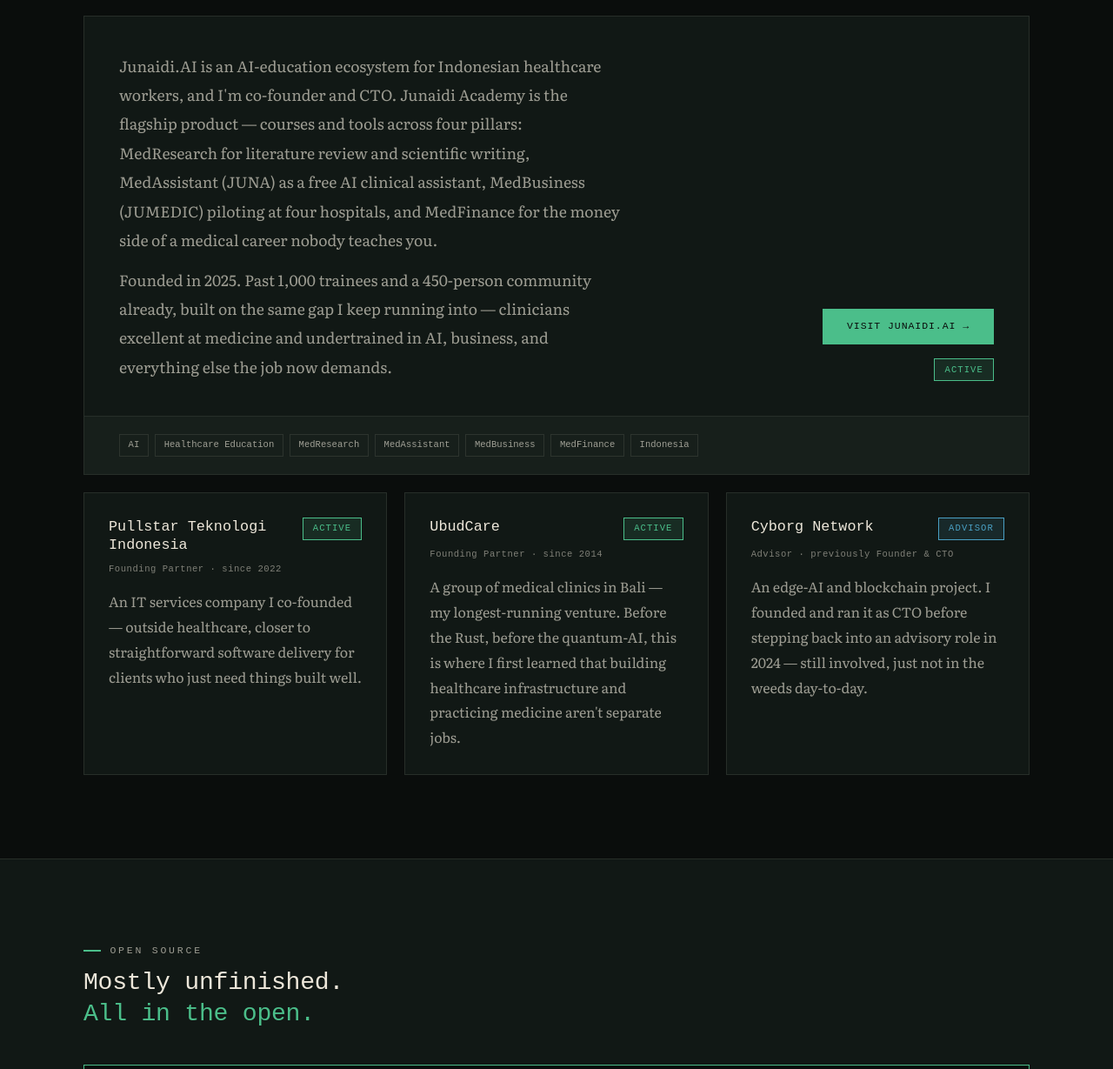
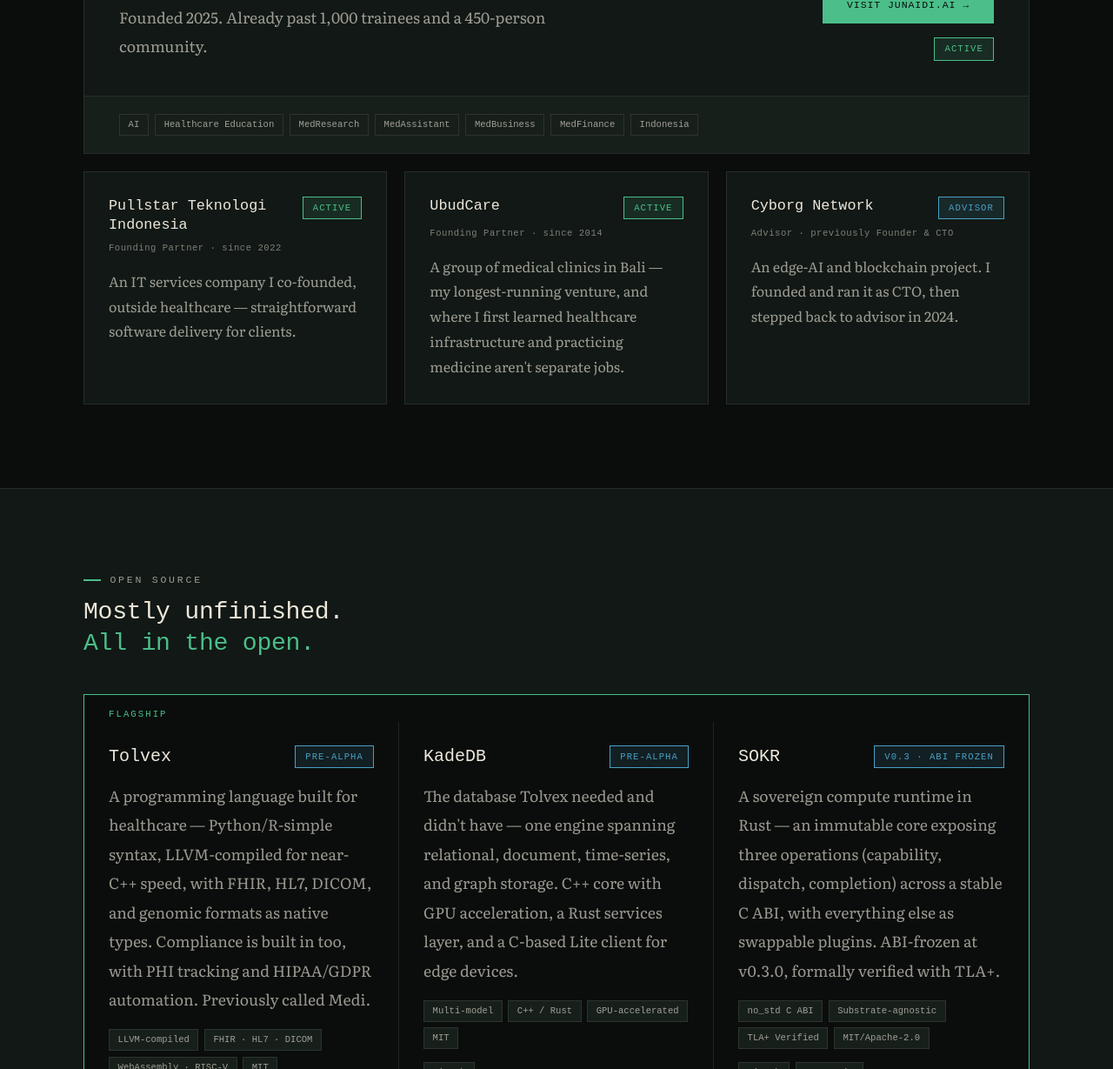
Before and after one commit to SHA888/kresna-sucandra, an Astro site: page / in a window 1280 px wide. Shown: the part 2453-3682 px from the top of the page at 87% size. Built offline with nearby package versions, Linux system fonts and the light colour scheme; Astro itself is replaced by a stand-in of ours; a web font is replaced by a local one.

Commit message:
Tighten card copy across Domains, Open Source, and Ventures
Cut subordinate clauses and over-explanation from card descriptions,
keeping every fact (institutions, credentials, project names, versions)
but making each card read faster.

```diff
--- a/src/components/Projects.astro
+++ b/src/components/Projects.astro
@@ -4,7 +4,7 @@
     title: 'Tolvex',
     url: 'https://github.com/Tolvex/tolvex',
     badge: 'Pre-alpha',
-    desc: "A programming language built specifically for healthcare — Python/R-simple syntax, LLVM-compiled for near-C++ speed, with FHIR, HL7, DICOM, and genomic formats (FASTQ, VCF) as native types instead of bolted-on libraries. Compliance is a language feature too: built-in regulate blocks handle PHI tracking and HIPAA/GDPR automation, and it targets WebAssembly and RISC-V for wearables and edge devices. Previously called Medi, renamed at v0.1.6.",
+    desc: "A programming language built for healthcare — Python/R-simple syntax, LLVM-compiled for near-C++ speed, with FHIR, HL7, DICOM, and genomic formats as native types. Compliance is built in too, with PHI tracking and HIPAA/GDPR automation. Previously called Medi.",
     tags: ['LLVM-compiled', 'FHIR · HL7 · DICOM', 'WebAssembly · RISC-V', 'MIT'],
     links: [
       { label: 'GitHub', href: 'https://github.com/Tolvex/tolvex' },
@@ -16,7 +16,7 @@
     title: 'KadeDB',
     url: 'https://github.com/Tolvex/KadeDB',
     badge: 'Pre-alpha',
-    desc: "The database Tolvex needed and didn't have — one engine spanning relational, document, time-series, and graph storage, for healthcare data that's usually scattered across four different systems. A C++ core with GPU acceleration, a Rust services layer for the async/auth/API surface, and a C-based Lite client for wearables and edge nodes.",
+    desc: "The database Tolvex needed and didn't have — one engine spanning relational, document, time-series, and graph storage. C++ core with GPU acceleration, a Rust services layer, and a C-based Lite client for edge devices.",
     tags: ['Multi-model', 'C++ / Rust', 'GPU-accelerated', 'MIT'],
     links: [
       { label: 'GitHub', href: 'https://github.com/Tolvex/KadeDB' },
@@ -26,7 +26,7 @@
     title: 'SOKR',
     url: 'https://github.com/sokr-rs/sokr',
     badge: 'v0.3 · ABI Frozen',
-    desc: "A sovereign compute runtime in Rust: an immutable core exposing exactly three operations — capability, dispatch, completion — across a stable C ABI, with everything else (IR representations, substrate backends, language bindings) as swappable plugins. A GPU, CPU, QPU, neuromorphic, or photonic substrate is valid as long as it can answer those three questions. Core is ABI-frozen at v0.3.0, and the version-handshake protocol is formally specified in TLA+ and machine-checked with the TLC model checker.",
+    desc: "A sovereign compute runtime in Rust — an immutable core exposing three operations (capability, dispatch, completion) across a stable C ABI, with everything else as swappable plugins. ABI-frozen at v0.3.0, formally verified with TLA+.",
     tags: ['no_std C ABI', 'Substrate-agnostic', 'TLA+ Verified', 'MIT/Apache-2.0'],
     links: [
       { label: 'GitHub', href: 'https://github.com/sokr-rs/sokr' },
@@ -42,7 +42,7 @@
     title: 'clinical-rs',
     org: 'SHA888',
     url: 'https://github.com/SHA888/clinical-rs',
-    desc: "FHIR R4 and HL7 v2/MLLP parsers (down to field mappings for Mindray patient monitors), SATUSEHAT types for Indonesia's national health platform, a MIMIC-IV ETL pipeline, clinical prediction task windowing, and a symbolic engine for clinical decision lattices (clinlat).",
+    desc: "FHIR R4 and HL7 v2/MLLP parsers (including Mindray patient-monitor mappings), SATUSEHAT types, a MIMIC-IV ETL pipeline, and a symbolic engine for clinical decision lattices (clinlat).",
     links: [
       { label: 'GitHub', href: 'https://github.com/SHA888/clinical-rs' },
       { label: 'crates.io', href: 'https://crates.io/crates/medcodes' },
@@ -55,7 +55,7 @@
     title: 'EVOSEAL',
     org: 'SHA888',
     url: 'https://github.com/SHA888/EVOSEAL',
-    desc: "An evolutionary self-improving AI agent — my most-starred repo, and still a research project rather than a product. Alongside it: agi4 (an attestation/verdict framework across five crates), cargo-skill (a Cargo subcommand for deploying AI agent skills), and teri, a swarm-intelligence engine. I'm also a core member of FSO (Fluminis Scientiae Oraculum) — a private founding-stage effort building governed memory infrastructure for AI agents, public at flusci.org.",
+    desc: "An evolutionary self-improving AI agent — my most-starred repo, still a research project. Alongside it: agi4 (attestation/verdict framework), cargo-skill (a Cargo subcommand for AI agent skills), and teri (swarm intelligence). I'm also a core member of FSO (Fluminis Scientiae Oraculum), building governed memory infrastructure for AI agents at flusci.org.",
     links: [
       { label: 'GitHub', href: 'https://github.com/SHA888/EVOSEAL' },
       { label: 'crates.io', href: 'https://crates.io/crates/agi4' },
@@ -68,7 +68,7 @@
     title: 'balinese-calendar',
     org: 'SHA888',
     url: 'https://github.com/SHA888/balinese-calendar',
-    desc: "First native Rust implementation of the Balinese Saka Calendar — computes Pawukon, Wewaran, Sasih, and Rahinan from any Gregorian date. Part of a small workspace alongside lontar, a document-generation library named after the palm-leaf manuscripts it's meant to someday help preserve.",
+    desc: "First native Rust implementation of the Balinese Saka Calendar — Pawukon, Wewaran, Sasih, and Rahinan from any Gregorian date. Alongside lontar, a document-generation library named after the palm-leaf manuscripts it's meant to help preserve.",
     links: [
       { label: 'GitHub', href: 'https://github.com/SHA888/balinese-calendar' },
       { label: 'crates.io', href: 'https://crates.io/crates/balinese-calendar' },
@@ -81,7 +81,7 @@
     title: 'kawat',
     org: 'SHA888',
     url: 'https://github.com/SHA888/kawat',
-    desc: "A web content extraction library inspired by Python's trafilatura — pulls main text, metadata, and comments out of raw HTML. Grew into eleven small crates (HTML cleaning, XPath, readability fallback, deduplication, multi-format output) that each do one thing.",
+    desc: "A web content extraction library inspired by Python's trafilatura. Grew into eleven small crates — HTML cleaning, XPath, readability fallback, deduplication — that each do one thing.",
     links: [
       { label: 'GitHub', href: 'https://github.com/SHA888/kawat' },
       { label: 'crates.io', href: 'https://crates.io/crates/kawat' },
@@ -94,7 +94,7 @@
     title: 'RAF',
     org: 'SHA888',
     url: 'https://github.com/SHA888/RAF',
-    desc: 'Reciprocal Acceleration Framework — a systematic account of how quantum computing and machine learning pull each other forward. Neighboring experiments: composable-future (a formal algebra of possible futures), ferriprove (a Lean 4–compatible theorem prover in Rust, pre-release), torchforge (ML benchmarking), and mantis-ta (a technical-analysis engine, mostly for fun).',
+    desc: 'Reciprocal Acceleration Framework — a systematic account of how quantum computing and machine learning pull each other forward. Neighboring experiments: composable-future, ferriprove (a Lean 4 theorem prover), torchforge (ML benchmarking), and mantis-ta (technical analysis, mostly for fun).',
     links: [
       { label: 'GitHub', href: 'https://github.com/SHA888/RAF' },
     ],
--- a/src/components/Ventures.astro
+++ b/src/components/Ventures.astro
@@ -3,19 +3,19 @@
   {
     title: 'Pullstar Teknologi Indonesia',
     role: 'Founding Partner · since 2022',
-    desc: 'An IT services company I co-founded — outside healthcare, closer to straightforward software delivery for clients who just need things built well.',
+    desc: 'An IT services company I co-founded, outside healthcare — straightforward software delivery for clients.',
     badge: 'ba', badgeLabel: 'Active',
   },
   {
     title: 'UbudCare',
     role: 'Founding Partner · since 2014',
-    desc: "A group of medical clinics in Bali — my longest-running venture. Before the Rust, before the quantum-AI, this is where I first learned that building healthcare infrastructure and practicing medicine aren't separate jobs.",
+    desc: "A group of medical clinics in Bali — my longest-running venture, and where I first learned healthcare infrastructure and practicing medicine aren't separate jobs.",
     badge: 'ba', badgeLabel: 'Active',
   },
   {
     title: 'Cyborg Network',
     role: 'Advisor · previously Founder & CTO',
-    desc: 'An edge-AI and blockchain project. I founded and ran it as CTO before stepping back into an advisory role in 2024 — still involved, just not in the weeds day-to-day.',
+    desc: 'An edge-AI and blockchain project. I founded and ran it as CTO, then stepped back to advisor in 2024.',
     badge: 'bp', badgeLabel: 'Advisor',
   },
 ];
@@ -28,8 +28,8 @@
     <div class="venture-feature rv">
       <div class="vf-body">
         <div class="vf-desc">
-          <p>Junaidi.AI is an AI-education ecosystem for Indonesian healthcare workers, and I'm co-founder and CTO. Junaidi Academy is the flagship product — courses and tools across four pillars: MedResearch for literature review and scientific writing, MedAssistant (JUNA) as a free AI clinical assistant, MedBusiness (JUMEDIC) piloting at four hospitals, and MedFinance for the money side of a medical career nobody teaches you.</p>
-          <p>Founded in 2025. Past 1,000 trainees and a 450-person community already, built on the same gap I keep running into — clinicians excellent at medicine and undertrained in AI, business, and everything else the job now demands.</p>
+          <p>Junaidi.AI is an AI-education ecosystem for Indonesian healthcare workers — I'm co-founder and CTO. Junaidi Academy, the flagship product, spans four pillars: MedResearch, MedAssistant (JUNA), MedBusiness (JUMEDIC), and MedFinance.</p>
+          <p>Founded 2025. Already past 1,000 trainees and a 450-person community.</p>
         </div>
         <div class="vf-links">
           <a href="https://junaidi-ai.com/" target="_blank" rel="noopener" class="btn-primary">Visit Junaidi.AI →</a>
```
Also changed, not shown: src/components/Domains.astro (+6 -6 lines).
